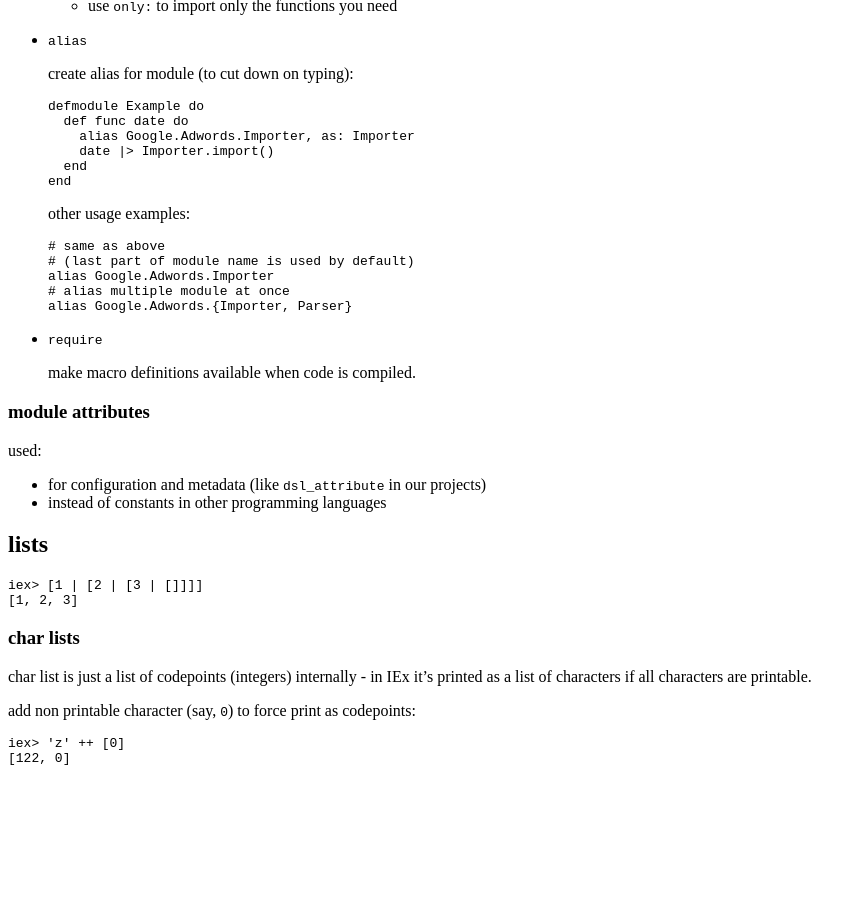
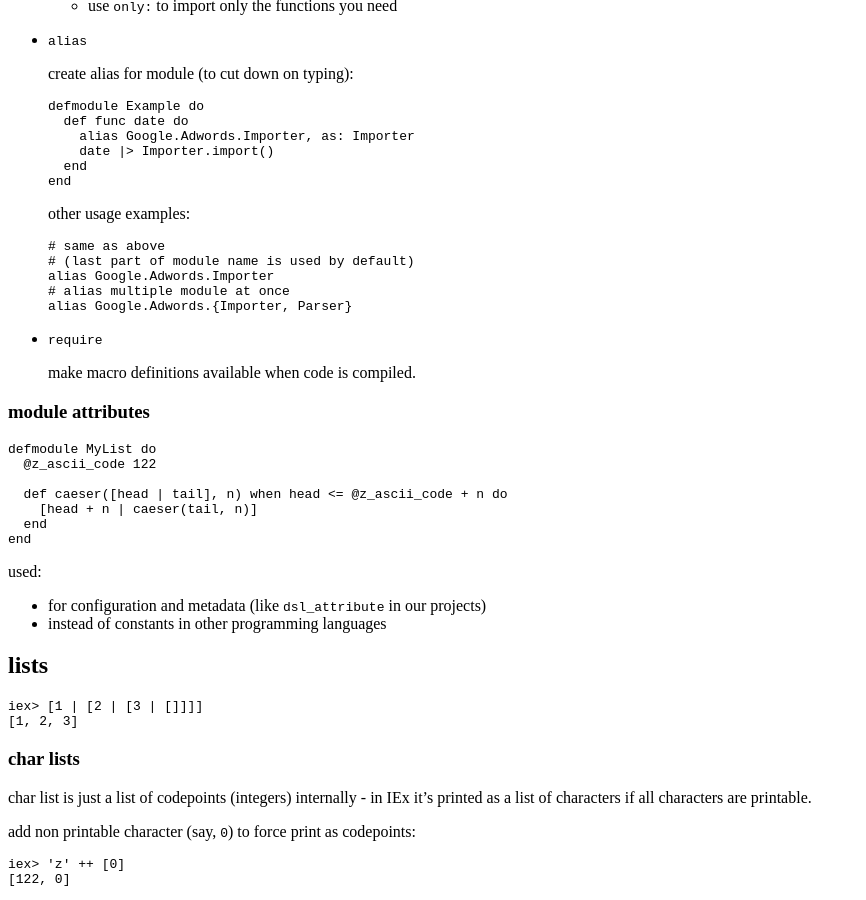
Before and after one commit to tap349/tap349.github.io, a Jekyll site: the page built from _posts/2016-12-31-elixir-notes.md, in a window 1280 px wide and 900 px high, scrolled down 5656 px. Shown: the whole window, without its empty margins (0-866 px from the left). Built offline with Jekyll 4.4.1, drawn with Linux system fonts in a browser that asks for light colours; before the commit the page ends 6435 px from its top, so only the background shows below that.

Commit message:
update 2017-01-04_16:23:41

````diff
--- a/_posts/2016-12-31-elixir-notes.md
+++ b/_posts/2016-12-31-elixir-notes.md
@@ -407,6 +407,16 @@ enclosing scope.
 
 ### module attributes
 
+```elixir
+defmodule MyList do
+  @z_ascii_code 122
+
+  def caeser([head | tail], n) when head <= @z_ascii_code + n do
+    [head + n | caeser(tail, n)]
+  end
+end
+```
+
 used:
 
 - for configuration and metadata (like `dsl_attribute` in our projects)
````
